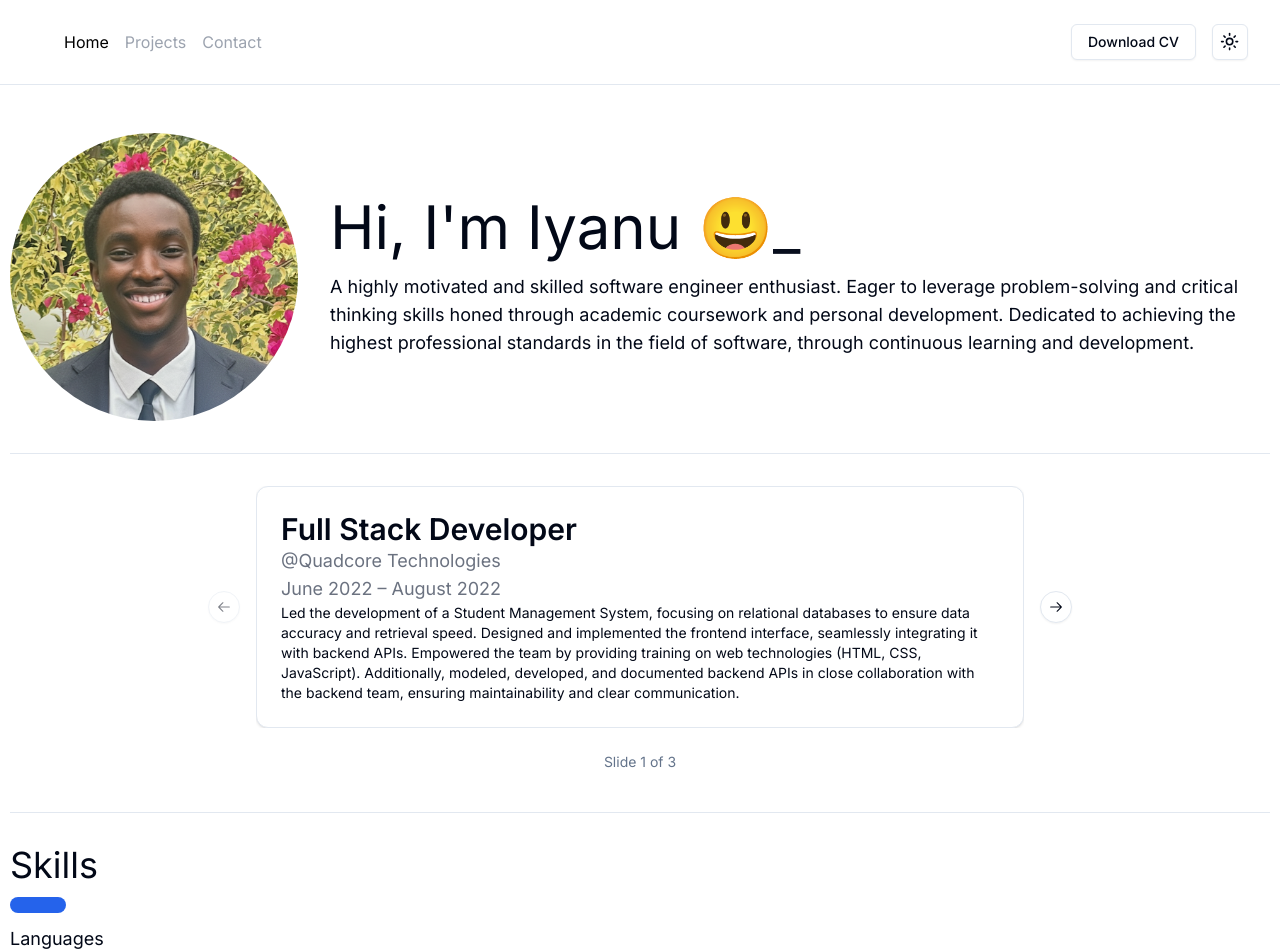
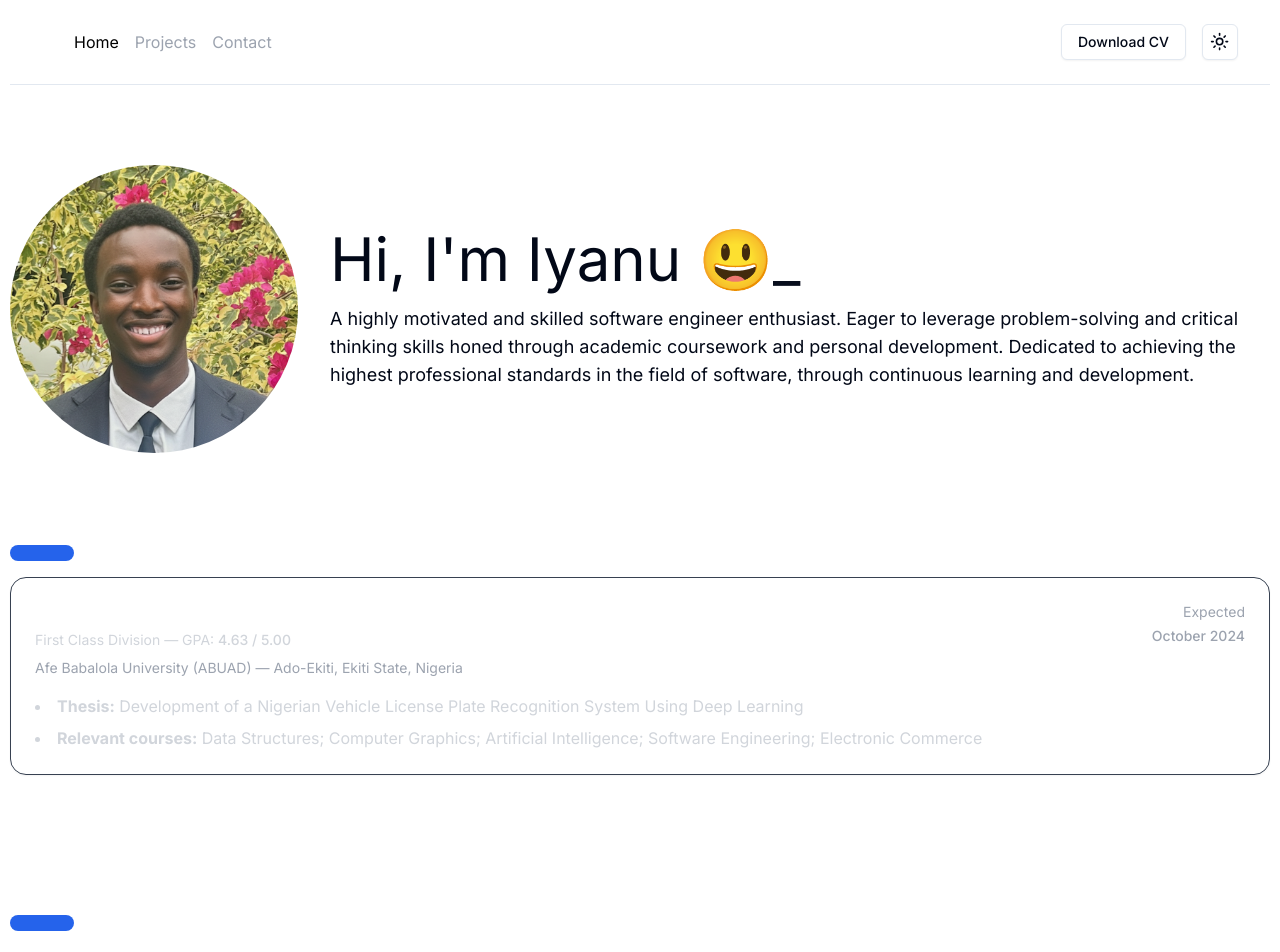
Before and after one commit to Aiyanu/portfolio_aiyanu, a Next.js app: page / in a window 1280 px wide. Shown: the top 952 px of the page. Built offline with nearby package versions, Linux system fonts and the light colour scheme.

Commit message:
ui-fixes

```diff
--- a/package.json
+++ b/package.json
@@ -28,6 +28,7 @@
     "@types/react-google-recaptcha": "^2.1.9",
     "class-variance-authority": "^0.7.0",
     "clsx": "^2.1.1",
+    "date-fns": "^4.1.0",
     "embla-carousel-react": "^8.2.0",
     "lucide-react": "^0.428.0",
     "next": "14.2.5",
--- a/src/app/layout.tsx
+++ b/src/app/layout.tsx
@@ -6,6 +6,8 @@ import Footer from "@/components/Footer";
 import { Toaster } from "@/components/ui/sonner";
 import { ThemeProvider } from "@/components/theme-provider";
 import { GlobalContextProvider } from "@/context/GlobalContext";
+import MaxWidthWrapper from "@/components/MaxWidthWrapper";
+import AppLayout from "@/layout/AppLayout";
 
 const inter = Inter({ subsets: ["latin"] });
 
@@ -21,23 +23,7 @@ export default function RootLayout({
   return (
     <html lang="en">
       <body className={inter.className}>
-        <ThemeProvider
-          attribute="class"
-          defaultTheme="system"
-          enableSystem
-          disableTransitionOnChange
-        >
-          <GlobalContextProvider>
-            <Navbar />
-            <main className="min-h-[calc(100vh-100px-1px)]">
-              <div className="pb-16">
-                {children}
-                <Toaster />
-              </div>
-              <Footer />
-            </main>
-          </GlobalContextProvider>
-        </ThemeProvider>
+        <AppLayout>{children}</AppLayout>
       </body>
     </html>
   );
--- a/src/app/page.tsx
+++ b/src/app/page.tsx
@@ -8,19 +8,15 @@ import Experience from "@/components/Experience/Experience";
 import MaxWidthWrapper from "@/components/MaxWidthWrapper";
 import { Separator } from "@/components/ui/separator";
 import { useGlobalContext } from "@/context/GlobalContext";
+import EducationSection from "@/components/Education";
 
 export default function Home() {
-  const { closeMenu } = useGlobalContext();
   return (
-    <MaxWidthWrapper
-      onClick={closeMenu}
-      className=" flex flex-col justify-center h-full space-y-8 max-sm:max-w-lg max-sm:w-4/5"
-    >
+    <>
       <Summary />
-      <Separator />
+      <EducationSection />
       <Experience />
-      <Separator />
       <Skills />
-    </MaxWidthWrapper>
+    </>
   );
 }
--- /dev/null
+++ b/src/components/Education.tsx
@@ -0,0 +1,41 @@
+import Underline from "./Underline";
+
+// EducationSection.jsx (React + Tailwind)
+export default function EducationSection() {
+    return (
+        <section id="education" className="py-12 space-y-4">
+            <div>
+                <h2 className="text-2xl sm:text-3xl font-semibold text-white mb-6">Education</h2>
+                <Underline className="w-16 -mt-4" />
+            </div>
+
+            <div className="border border-gray-700 rounded-2xl p-6 shadow-sm">
+                <div className="flex flex-col md:flex-row md:justify-between md:items-start gap-4">
+                    <div>
+                        <h3 className="text-lg sm:text-xl font-bold text-white">
+                            Bachelor of Science (B.Sc.) in Computer Science
+                        </h3>
+                        <p className="text-sm text-gray-300">First Class Division — GPA: <span className="font-medium">4.63 / 5.00</span></p>
+                        <p className="mt-2 text-sm text-gray-400">
+                            Afe Babalola University (ABUAD) — Ado-Ekiti, Ekiti State, Nigeria
+                        </p>
+                    </div>
+
+                    <div className="text-sm text-gray-400 md:text-right">
+                        <span className="inline-block md:block">Expected</span>
+                        <span className="block font-medium mt-1">October 2024</span>
+                    </div>
+                </div>
+
+                <ul className="mt-4 space-y-2 text-gray-300 list-disc list-inside">
+                    <li>
+                        <strong>Thesis:</strong> Development of a Nigerian Vehicle License Plate Recognition System Using Deep Learning
+                    </li>
+                    <li>
+                        <strong>Relevant courses:</strong> Data Structures; Computer Graphics; Artificial Intelligence; Software Engineering; Electronic Commerce
+                    </li>
+                </ul>
+            </div>
+        </section>
+    )
+}
--- a/src/components/Experience/Experience.tsx
+++ b/src/components/Experience/Experience.tsx
@@ -10,6 +10,7 @@ import {
 } from "@/components/ui/carousel";
 import { useEffect, useState } from "react";
 import MaxWidthWrapper from "../MaxWidthWrapper";
+import Underline from "../Underline";
 
 const experiences = [
   {
@@ -54,12 +55,21 @@ function Experience() {
   }, [api]);
 
   return (
-    <MaxWidthWrapper className="flex flex-col justify-center items-center space-y-4 max-sm:px-4">
-      <Carousel setApi={setApi} className="w-full max-w-3xl max-sm:max-w-md">
-        <CarouselContent>
+    <div className="flex flex-col items-center gap-4 py-12 ">
+      <div className="ml-auto w-full">
+        <h2 className="text-2xl sm:text-3xl font-semibold text-white mb-6">Experience</h2>
+        <Underline className="w-16 -mt-4" />
+      </div>
+
+      {/* Constrain carousel to a max width and make it the positioning context */}
+      <div className="w-full">
+        <div className="relative w-full max-w-6xl mx-auto">
+          <Carousel setApi={setApi} className="w-full">
+            <CarouselContent className="gap-6">
               {experiences.map((experience, index) => (
                 <CarouselItem key={index}>
-              <Card>
+                  {/* ensure each card has a predictable minimum width (adjust as needed) */}
+                  <Card className="min-w-[min(720px,90vw)]">
                     <CardContent className="p-6">
                       <h3 className="text-3xl font-semibold">
                         {experience.position}
@@ -74,13 +84,24 @@ function Experience() {
                 </CarouselItem>
               ))}
             </CarouselContent>
-        <CarouselPrevious />
-        <CarouselNext />
+
+            {/* Buttons are absolutely positioned inside the max-width container */}
+            <CarouselPrevious
+              className="absolute -left-12 top-1/2 -translate-y-1/2 z-20
+                         rounded-full p-2 border border-gray-700 bg-[#071026]/60 backdrop-blur-sm shadow-sm"
+            />
+            <CarouselNext
+              className="absolute -right-12 top-1/2 -translate-y-1/2 z-20
+                         rounded-full p-2 border border-gray-700 bg-[#071026]/60 backdrop-blur-sm shadow-sm"
+            />
           </Carousel>
+        </div>
+      </div>
+
       <div className="py-2 text-center text-sm text-muted-foreground">
         Slide {current} of {count}
       </div>
-    </MaxWidthWrapper>
+    </div>
   );
 }
 
--- a/src/components/MaxWidthWrapper.tsx
+++ b/src/components/MaxWidthWrapper.tsx
@@ -1,3 +1,4 @@
+import { useGlobalContext } from "@/context/GlobalContext";
 import { cn } from "@/lib/utils";
 import React, { ReactNode } from "react";
 
@@ -8,11 +9,11 @@ interface MaxWidthWrapperProps extends React.HTMLAttributes<HTMLDivElement> {
 export default function MaxWidthWrapper({
   className,
   children,
-  onClick,
 }: MaxWidthWrapperProps) {
+  const { closeMenu } = useGlobalContext();
   return (
     <div
-      onClick={onClick}
+      onClick={closeMenu}
       className={cn(
         "h-full mx-auto max-sm:w-full max-w-screen-xl px-2.5 max-sm:px-0",
         className
--- a/src/components/Summary.tsx
+++ b/src/components/Summary.tsx
@@ -6,7 +6,7 @@ export default function Summary() {
       <div>
         <img
           src="/assets/image.png"
-          className="rounded-full md:size-72 size-28 object-cover"
+          className="rounded-full size-72  object-cover"
           alt=""
         />
       </div>
--- /dev/null
+++ b/src/layout/AppLayout.tsx
@@ -0,0 +1,37 @@
+"use client"
+import Footer from '@/components/Footer'
+import MaxWidthWrapper from '@/components/MaxWidthWrapper'
+import Navbar from '@/components/Navbar'
+import { ThemeProvider } from '@/components/theme-provider'
+import { Toaster } from '@/components/ui/sonner'
+import { GlobalContextProvider, useGlobalContext } from '@/context/GlobalContext'
+import React from 'react'
+
+export default function AppLayout({ children }: { children: React.ReactNode }) {
+
+
+    return (
+        <ThemeProvider
+            attribute="class"
+            defaultTheme="system"
+            enableSystem
+            disableTransitionOnChange
+        >
+            <GlobalContextProvider>
+                <MaxWidthWrapper
+                    className=" flex flex-col justify-center h-full space-y-8 max-sm:max-w-lg max-sm:w-4/5"
+                >
+
+                    <Navbar />
+                    <main className="min-h-[calc(100vh-100px-1px)]">
+                        <div className="pb-16">
+                            {children}
+                            <Toaster />
+                        </div>
+                        <Footer />
+                    </main>
+                </MaxWidthWrapper>
+            </GlobalContextProvider>
+        </ThemeProvider>
+    )
+}
```
Lines whose indentation alone changed are shown as unchanged.
